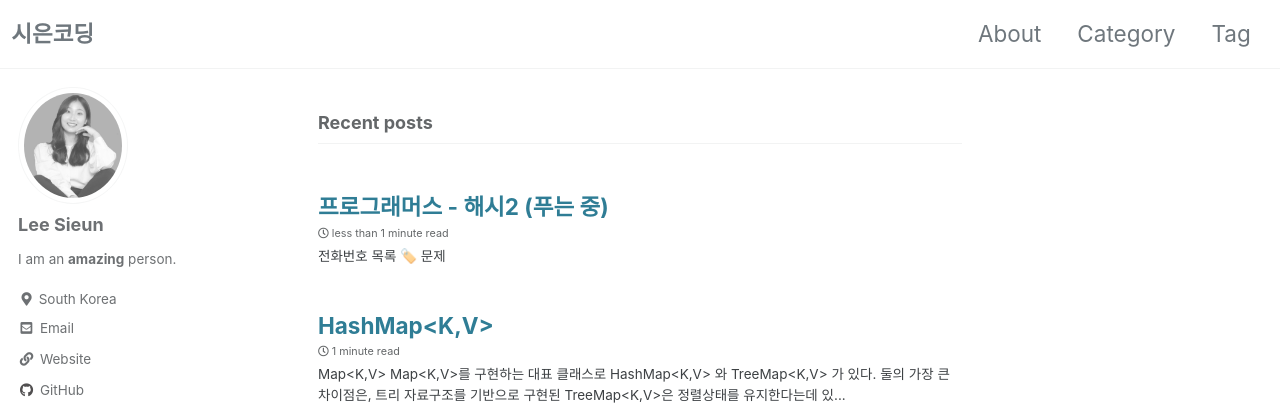
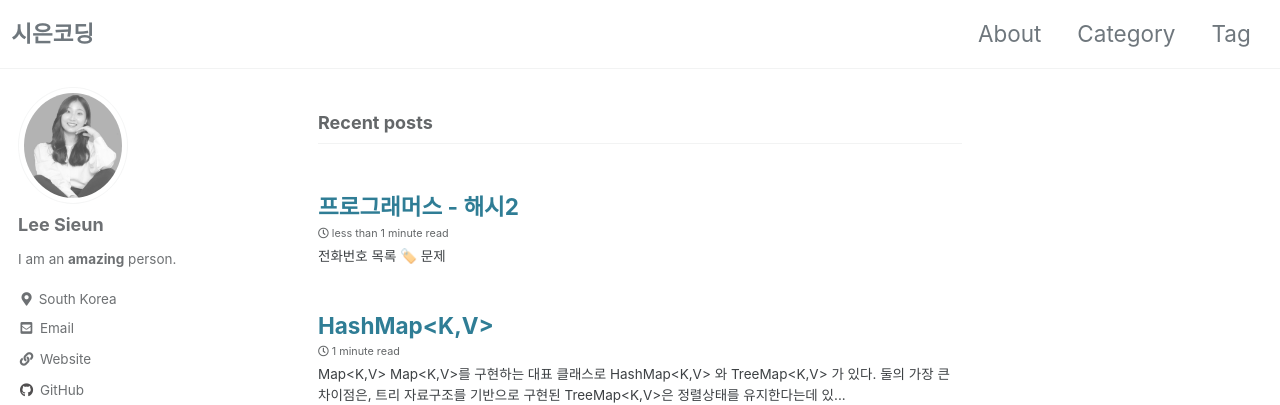
Before and after one commit to sieunlee97/sieunlee97.github.io, a Jekyll site: the page built from index.html, in a window 1280 px wide and 1121 px high. Shown: the top 405 px of the window. Built offline with Jekyll 4.4.1, drawn with Linux system fonts in a browser that asks for light colours; cached includes are drawn as plain includes; emoji names are drawn with the system emoji font; the list of posts is cut into pages by our own code.

Commit message:
Update 2021-11-16-hash2.markdown

```diff
--- a/_posts/2021-11-16-hash2.markdown
+++ b/_posts/2021-11-16-hash2.markdown
@@ -1,5 +1,5 @@
 ---
-title: 프로그래머스 - 해시2 (푸는 중)
+title: 프로그래머스 - 해시2
 categories:
 - Java
 last_modified_at: 2021-11-16T14:00:00+09:00
```
